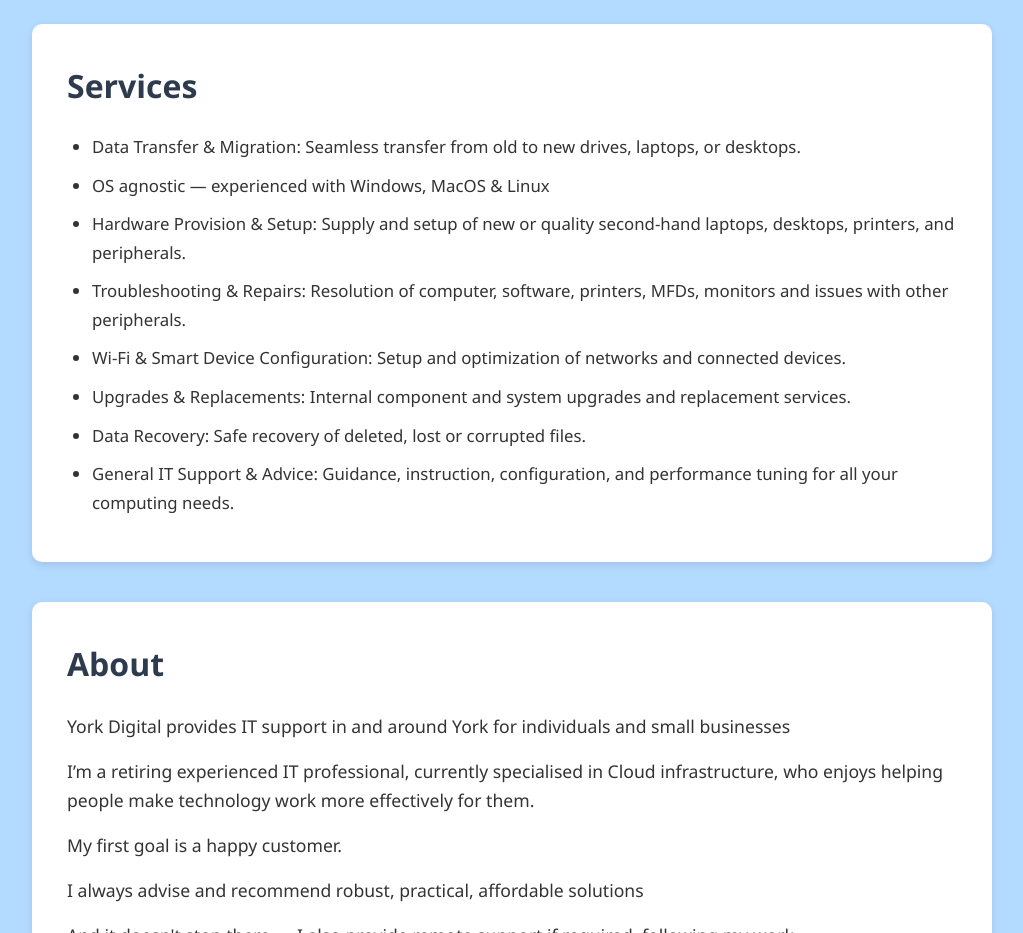
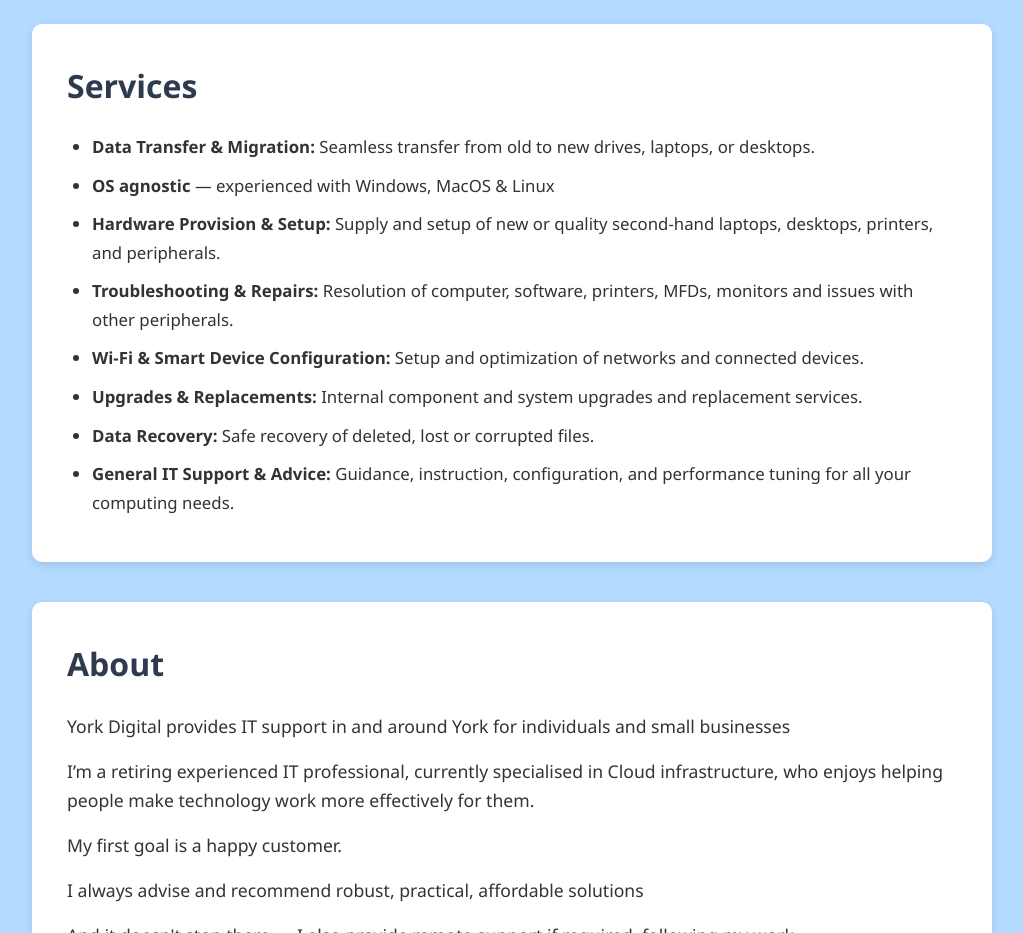
Before and after one commit to york-digital-it/york-digital-it.github.io, a plain HTML site: page index.html in a window 1280 px wide. Shown: the part 860-1793 px from the top of the page, without its empty margins (128-1151 px from the left). Drawn offline with Linux system fonts and the light colour scheme.

Commit message:
add bold to titles of services

```diff
--- a/index.html
+++ b/index.html
@@ -43,14 +43,14 @@
     <section id="services" class="section">
       <h2>Services</h2>
       <ul>
-        <li>Data Transfer & Migration: Seamless transfer from old to new drives, laptops, or desktops.</li>
-        <li>OS agnostic — experienced with Windows, MacOS & Linux</li>
-        <li>Hardware Provision & Setup: Supply and setup of new or quality second-hand laptops, desktops, printers, and peripherals.</li>
-        <li>Troubleshooting & Repairs: Resolution of computer, software, printers, MFDs, monitors and issues with other peripherals.</li>
-        <li>Wi-Fi & Smart Device Configuration: Setup and optimization of networks and connected devices.</li>
-        <li>Upgrades & Replacements: Internal component and system upgrades and replacement services.</li>
-        <li>Data Recovery: Safe recovery of deleted, lost or corrupted files.</li>
-        <li>General IT Support & Advice: Guidance, instruction, configuration, and performance tuning for all your computing needs.</li>
+        <li><strong>Data Transfer & Migration:</strong> Seamless transfer from old to new drives, laptops, or desktops.</li>
+        <li><strong>OS agnostic</strong> — experienced with Windows, MacOS & Linux</li>
+        <li><strong>Hardware Provision & Setup:</strong> Supply and setup of new or quality second-hand laptops, desktops, printers, and peripherals.</li>
+        <li><strong>Troubleshooting & Repairs:</strong> Resolution of computer, software, printers, MFDs, monitors and issues with other peripherals.</li>
+        <li><strong>Wi-Fi & Smart Device Configuration:</strong> Setup and optimization of networks and connected devices.</li>
+        <li><strong>Upgrades & Replacements:</strong> Internal component and system upgrades and replacement services.</li>
+        <li><strong>Data Recovery:</strong> Safe recovery of deleted, lost or corrupted files.</li>
+        <li><strong>General IT Support & Advice:</strong> Guidance, instruction, configuration, and performance tuning for all your computing needs.</li>
       </ul>
     </section>
 
```
